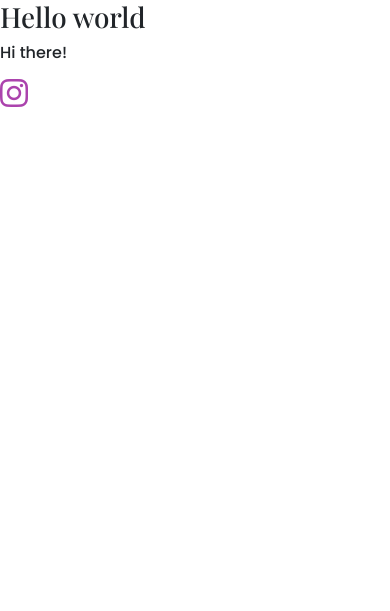
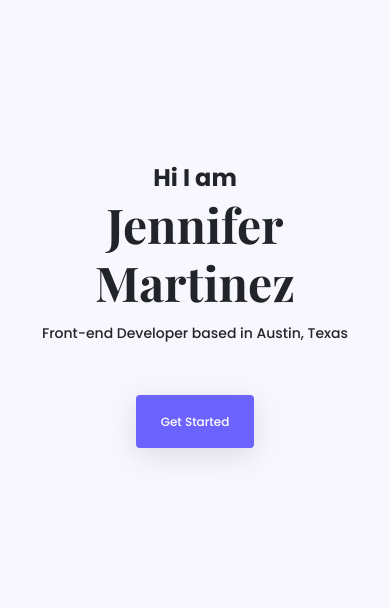
Before and after one commit to jenmar02/portfolio-project, a plain HTML site: page index.html in a window 390 px wide. Drawn offline with nearby package versions, Linux system fonts and the light colour scheme; a web font is replaced by a local one.

Commit message:
created a foundation of the code and made it responsive for mobile devices

```diff
--- a/index.html
+++ b/index.html
@@ -28,8 +28,15 @@
     <title>Document</title>
   </head>
   <body>
-    <h1>Hello world</h1>
-    <p>Hi there!</p>
-    <i class="fa-brands fa-instagram fa-2xl" style="color: #ab43ad"></i>
+    <div class="hero">
+      <p>Hi I am</p>
+      <h1>Jennifer Martinez</h1>
+      <h2 class="mb-5">Front-end Developer based in Austin, Texas</h2>
+      <div>
+        <a href="#" class="btn hero-btn" title="Contact Jennifer for more info"
+          >Get Started</a
+        >
+      </div>
+    </div>
   </body>
 </html>
--- a/styles/portfolio.css
+++ b/styles/portfolio.css
@@ -1,9 +1,73 @@
-h1 {
-  color: black;
-  font-family: "Playfair Display", serif;
+:root {
+  --primary-color: #6c63ff;
+  --secondary-color: #948ff7;
+  --tertiary-color: #f9f7fe;
+  --box-shadow: rgba(100, 100, 111, 0.2) 0px 7px 29px 0px;
+  --playfair-font: "Playfair Display", serif;
+  --poppins-font: "Poppins", sans-serif;
+  --prime-transition: all 100ms ease-in-out;
+}
+h1,
+h2,
+h3,
+h4,
+h5,
+h6 {
+  color: #272142;
+  font-family: var(--playfair-font);
   font-weight: bold;
 }
 p {
-  font-family: "Poppins", sans-serif;
-  font-weight: 500;
+  font-family: var(--poppins-font);
+  font-weight: 400;
 }
+.hero {
+  background: var(--tertiary-color);
+  text-align: center;
+  padding: 160px 20px;
+}
+.hero p {
+  font-size: 36px;
+  font-weight: bold;
+  margin: 0;
+}
+.hero h1 {
+  font-size: 80px;
+  font-weight: bold;
+}
+.hero h2 {
+  font-size: 24px;
+  font-family: var(--poppins-font);
+  font-weight: normal;
+  line-height: 2;
+}
+.hero .hero-btn {
+  font-size: 18px;
+  color: white;
+  padding: 18px 30px;
+  background: var(--primary-color);
+  font-family: var(--poppins-font);
+  border-radius: 4px;
+  line-height: 27px;
+  box-shadow: var(--box-shadow);
+}
+.hero:hover .hero-btn:hover {
+  background: var(--secondary-color);
+  color: white;
+  transition: var(--prime-transition);
+}
+@media (max-width: 800px) {
+  .hero p {
+    font-size: 24px;
+  }
+  .hero h1 {
+    font-size: 48px;
+  }
+  .hero h2 {
+    font-size: 14px;
+  }
+  .hero .hero-btn {
+    font-size: 12px;
+    padding: 12px 24px;
+  }
+}
```
